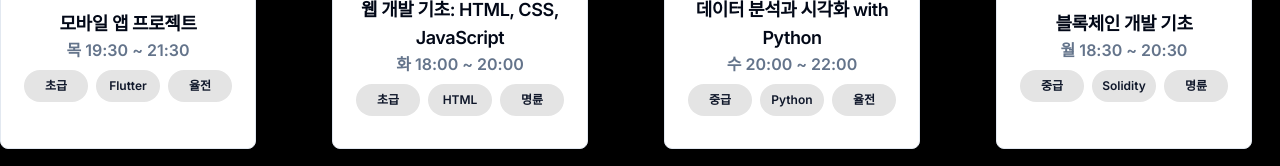
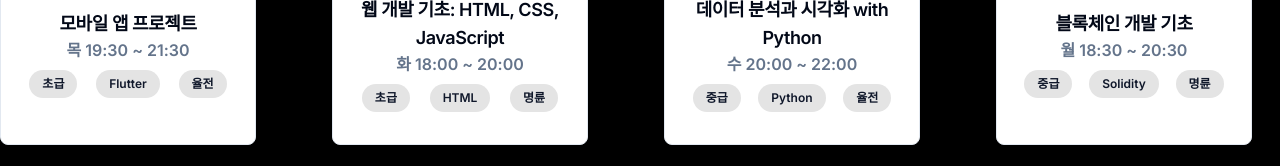
Before and after one commit to skku-comit/comit-website, a Next.js app: page / in a window 1280 px wide. Shown: the part 2419-2585 px from the top of the page. Built offline with nearby package versions, Linux system fonts and the light colour scheme.

Commit message:
fix: update global css

```diff
--- a/app/globals.css
+++ b/app/globals.css
@@ -69,8 +69,14 @@
 @layer base {
   * {
     @apply border-border;
+    margin: 0;
+    padding: 0;
+  }
+  html {
+    overflow-x: hidden;
   }
   body {
+    overflow-x: hidden;
     @apply bg-background text-foreground;
   }
 }
--- a/components/main/StudyCard.tsx
+++ b/components/main/StudyCard.tsx
@@ -48,7 +48,7 @@ export default function StudyCard({
           <Badge
             key={index}
             variant="secondary"
-            className="flex items-center justify-center sm:h-8 sm:w-16"
+            className="flex items-center justify-center sm:h-7 px-3"
           >
             {badge}
           </Badge>
--- a/components/study/StudyCard.tsx
+++ b/components/study/StudyCard.tsx
@@ -43,7 +43,7 @@ export default function StudyCard({
       <CardDescription className="text-center">
         {day} {startTime} ~ {endTime}
       </CardDescription>
-      <div className="mt-2 flex w-40 flex-wrap justify-around gap-2 sm:w-48">
+      <div className="mt-2 flex w-40 flex-wrap justify-around gap-y-2 sm:w-48">
         {badges.map((badge, index: number) => (
           <Badge key={index} variant="secondary">
             {badge}
```
